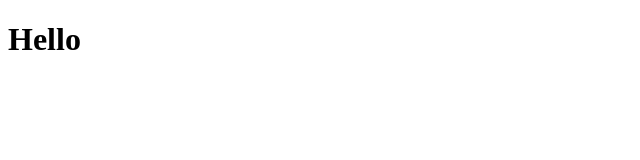
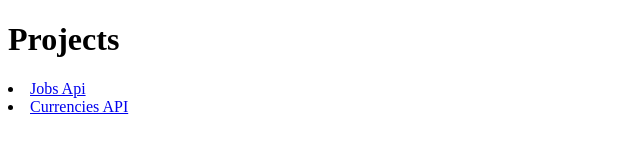
Before and after one commit to Ngugisenior/Ngugisenior.github.io, a plain HTML site: page index.html in a window 1280 px wide. Shown: the whole page, without its empty margins (0-640 px from the left). Drawn offline with Linux system fonts and the light colour scheme.

Commit message:
projects

```diff
--- a/index.html
+++ b/index.html
@@ -7,6 +7,8 @@
     <title>JNM</title>
 </head>
 <body>
-    <h1>Hello</h1>
+    <h1>Projects</h1>
+    <li><a href="https://ngugisenior.github.io/JobsApi/">Jobs Api</a></li>
+    <li><a href="https://ngugisenior.github.io/JS/">Currencies API</a></li>
 </body>
 </html>
```
Also changed, not shown: 1 other file.
